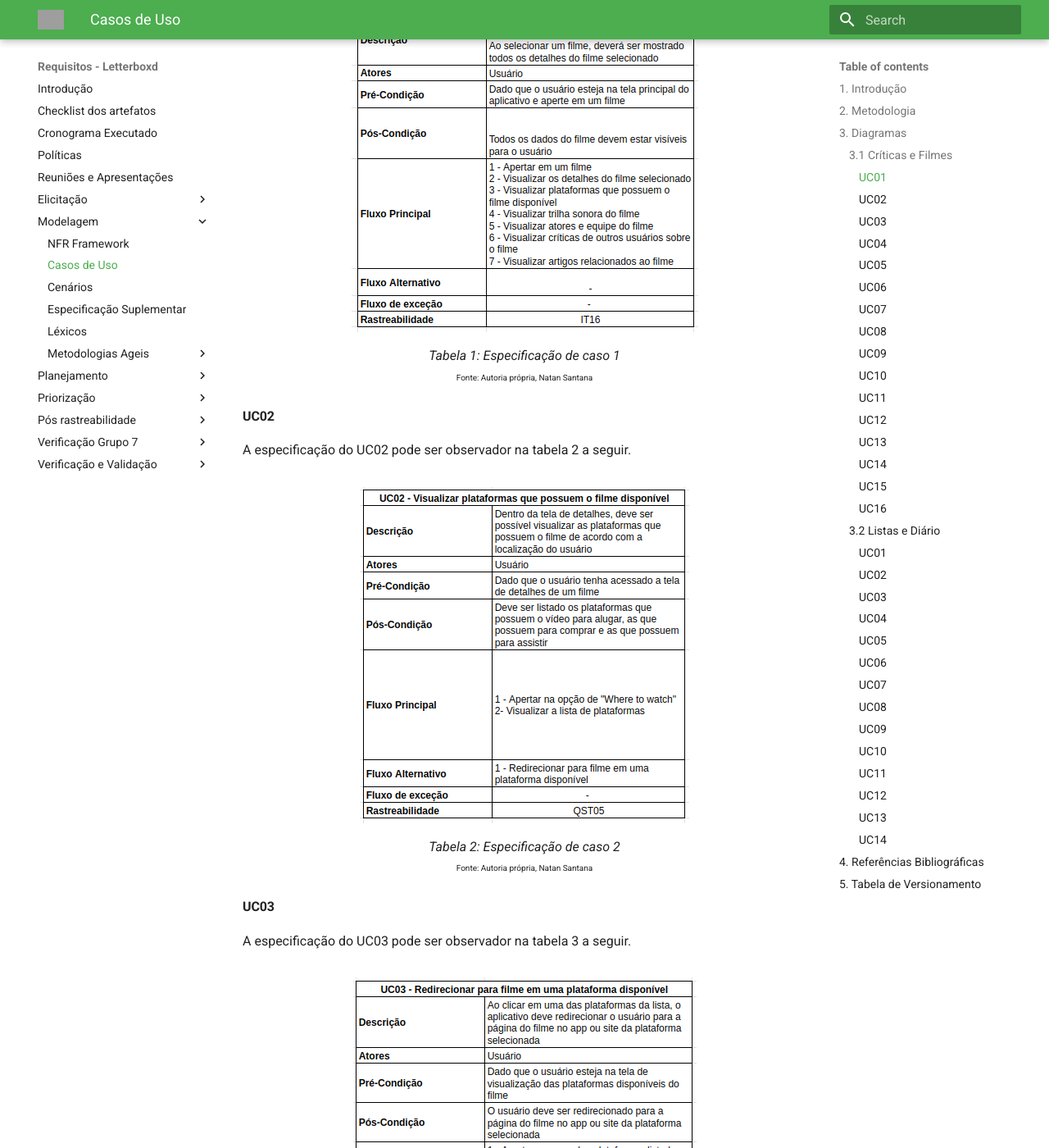
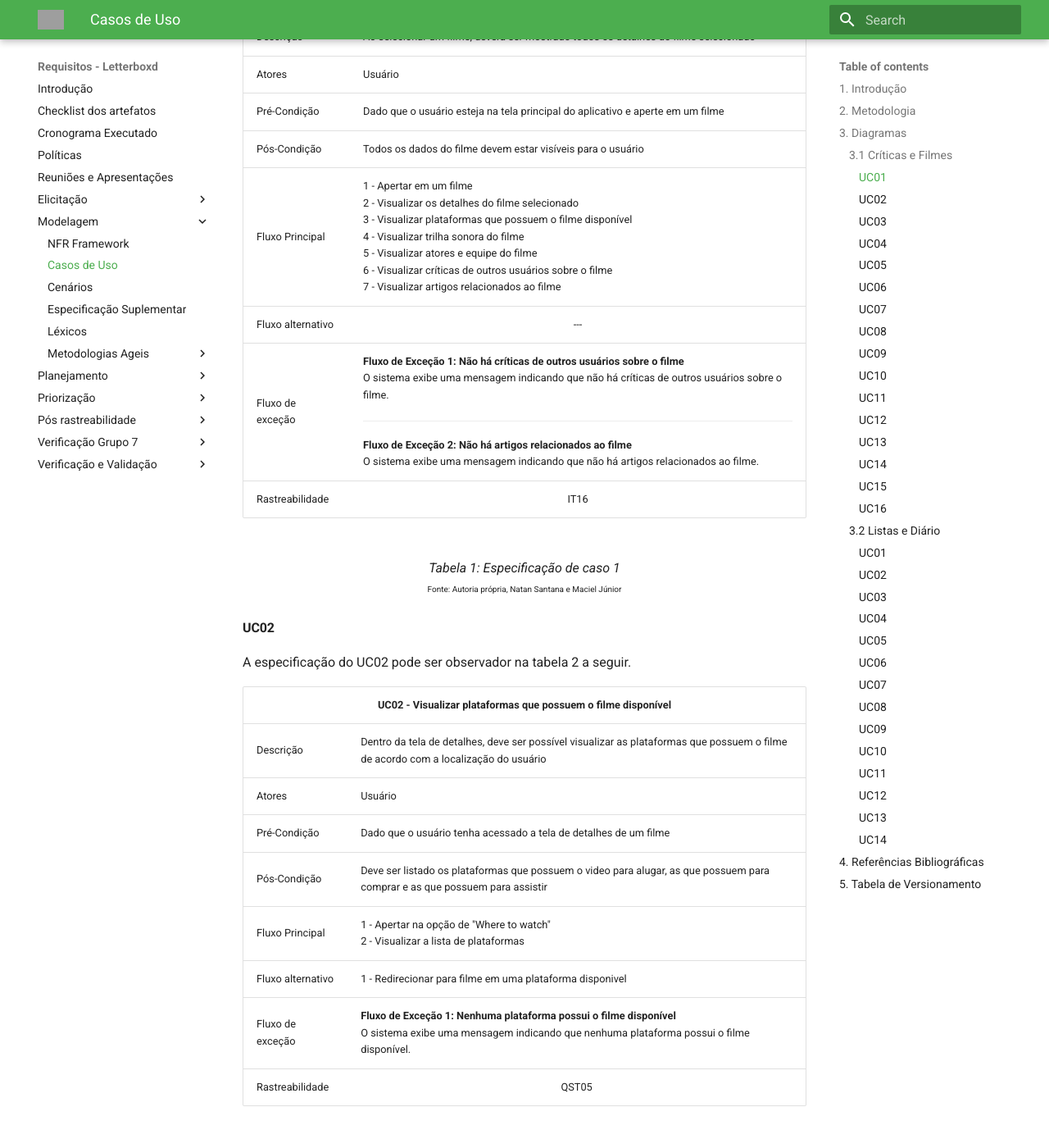
Before and after one commit to Requisitos-de-Software/2023.1-Letterboxd, an MkDocs documentation site: the page built from docs/Modelagem/casoUso.md, in a window 1280 px wide and 1400 px high, scrolled down 2569 px. Shown: the whole window at 82% size. Built offline with MkDocs 1.6.1 and Material for MkDocs 9.7.7, drawn with Linux system fonts in a browser that asks for light colours; some of the changed text lies outside the part shown; grey boxes are pictures that could not be loaded.

Commit message:
26-fix: corrige UC1 e UC2, altera UC3 para tabela padrão

```diff
--- a/docs/Modelagem/casoUso.md
+++ b/docs/Modelagem/casoUso.md
@@ -46,30 +46,174 @@
 
 #### UC01
 
-A especificação do UC01 pode ser observador na tabela 1 a seguir.
+A especificação do UC01 pode ser observada na tabela 1 a seguir.
+
+<table style="width: 100%;">
+  <tr>
+    <th style="text-align: center;" colspan="2">UC01 - Visualizar detalhes do filme</th>
+  </tr>
+  <tr>
+    <td style="vertical-align: middle;">Descrição</td>
+    <td style="vertical-align: middle;">Ao selecionar um filme, deverá ser mostrado todos os detalhes do filme selecionado</td>
+  </tr>
+  <tr>
+    <td style="vertical-align: middle;">Atores</td>
+    <td style="vertical-align: middle;">Usuário</td>
+  </tr>
+  <tr>
+    <td style="vertical-align: middle;">Pré-Condição</td>
+    <td style="vertical-align: middle;">Dado que o usuário esteja na tela principal do aplicativo e aperte em um filme</td>
+  </tr>
+  <tr>
+    <td style="vertical-align: middle;">Pós-Condição</td>
+    <td style="vertical-align: middle;">Todos os dados do filme devem estar visíveis para o usuário</td>
+  </tr>
+  <tr>
+    <td style="vertical-align: middle;">Fluxo Principal</td>
+    <td style="vertical-align: middle;">
+    1 - Apertar em um filme <br>
+    2 - Visualizar os detalhes do filme selecionado <br>
+    3 - Visualizar plataformas que possuem o filme disponível <br>
+    4 - Visualizar trilha sonora do filme <br>
+    5 - Visualizar atores e equipe do filme <br>
+    6 - Visualizar críticas de outros usuários sobre o filme <br>
+    7 - Visualizar artigos relacionados ao filme
+    </td>
+  </tr>
+  <tr>
+    <td style="vertical-align: middle;">Fluxo alternativo</td>
+    <td style="vertical-align: middle; text-align:center">---</td>
+  </tr>
+  <tr>
+    <td style="vertical-align: middle;">Fluxo de exceção</td>
+    <td style="vertical-align: middle;">
+      <strong>Fluxo de Exceção 1: Não há críticas de outros usuários sobre o filme</strong><br>
+      O sistema exibe uma mensagem indicando que não há críticas de outros usuários sobre o filme.
+      <hr>
+      <strong>Fluxo de Exceção 2: Não há artigos relacionados ao filme</strong><br>
+      O sistema exibe uma mensagem indicando que não há artigos relacionados ao filme.
+    </td>
+  </tr>
+  <tr>
+    <td style="vertical-align: middle;">Rastreabilidade</td>
+    <td style="vertical-align: middle; text-align:center">IT16</td>
+  </tr>
+</table>
 
 <figure markdown>
-  ![Caso de uso 1](../assets/casosDeUso/l1uc01.png)
   <figcaption>Tabela 1: Especificação de caso 1</figcaption>
-  <p style="margin-top: -10px; font-size: 10px">Fonte: Autoria própria, Natan Santana</p>
+  <p style="margin-top: -10px; font-size: 10px">Fonte: Autoria própria, Natan Santana e Maciel Júnior</p>
 </figure>
 
 #### UC02
 
 A especificação do UC02 pode ser observador na tabela 2 a seguir.
 
+<table style="width: 100%;">
+  <tr>
+    <th style="text-align: center;" colspan="2">UC02 - Visualizar plataformas que possuem o filme disponível</th>
+  </tr>
+  <tr>
+    <td style="vertical-align: middle;">Descrição</td>
+    <td style="vertical-align: middle;">Dentro da tela de detalhes, deve ser possível visualizar as plataformas
+    que possuem o filme de acordo com a localização do usuário</td>
+  </tr>
+  <tr>
+    <td style="vertical-align: middle;">Atores</td>
+    <td style="vertical-align: middle;">Usuário</td>
+  </tr>
+  <tr>
+    <td style="vertical-align: middle;">Pré-Condição</td>
+    <td style="vertical-align: middle;">Dado que o usuário tenha acessado a tela
+de detalhes de um filme</td>
+  </tr>
+  <tr>
+    <td style="vertical-align: middle;">Pós-Condição</td>
+    <td style="vertical-align: middle;">Deve ser listado os plataformas que possuem o video para alugar, as que
+possuem para comprar e as que possuem para assistir</td>
+  </tr>
+  <tr>
+    <td style="vertical-align: middle;">Fluxo Principal</td>
+    <td style="vertical-align: middle;">
+    1 - Apertar na opção de "Where to watch" <br>
+    2 - Visualizar a lista de plataformas <br>
+    </td>
+  </tr>
+  <tr>
+    <td style="vertical-align: middle;">Fluxo alternativo</td>
+    <td style="vertical-align: middle;">
+    1 - Redirecionar para filme em uma plataforma disponivel
+    </td>
+  </tr>
+  <tr>
+    <td style="vertical-align: middle;">Fluxo de exceção</td>
+    <td style="vertical-align: middle;">
+      <strong>Fluxo de Exceção 1: Nenhuma plataforma possui o filme disponível</strong><br>
+      O sistema exibe uma mensagem indicando que nenhuma plataforma possui o filme disponível.
+    </td>
+  </tr>
+  <tr>
+    <td style="vertical-align: middle;">Rastreabilidade</td>
+    <td style="vertical-align: middle; text-align:center">QST05</td>
+  </tr>
+</table>
 <figure markdown>
-  ![Caso de uso 2](../assets/casosDeUso/l1uc02.png)
   <figcaption>Tabela 2: Especificação de caso 2</figcaption>
-  <p style="margin-top: -10px; font-size: 10px">Fonte: Autoria própria, Natan Santana</p>
+  <p style="margin-top: -10px; font-size: 10px">Fonte: Autoria própria, Natan Santana e Maciel Júnior</p>
 </figure>
 
 #### UC03
 
 A especificação do UC03 pode ser observador na tabela 3 a seguir.
 
+<table style="width: 100%;">
+  <tr>
+    <th style="text-align: center;" colspan="2">UC03 - Redirecionar para filme em uma plataforma disponível</th>
+  </tr>
+  <tr>
+    <td style="vertical-align: middle;">Descrição</td>
+    <td style="vertical-align: middle;">Ao clicar em uma das plataformas da lista, o aplicativo deve redirecionar o usuário para a página do filme no app ou site da plataforma selecionada</td>
+  </tr>
+  <tr>
+    <td style="vertical-align: middle;">Atores</td>
+    <td style="vertical-align: middle;">Usuário</td>
+  </tr>
+  <tr>
+    <td style="vertical-align: middle;">Pré-Condição</td>
+    <td style="vertical-align: middle;">Dado que o usuário esteja na tela de visualização das plataformas disponíveis do
+filme</td>
+  </tr>
+  <tr>
+    <td style="vertical-align: middle;">Pós-Condição</td>
+    <td style="vertical-align: middle;">O usuário deve ser redirecionado para a página do filme no app ou site da plataforma
+selecionada</td>
+  </tr>
+  <tr>
+    <td style="vertical-align: middle;">Fluxo Principal</td>
+    <td style="vertical-align: middle;">
+    1 - Apertar em uma das plataformas listadas <br>
+    2 - Redirecionar para a pagina do filme no app
+ou site da plataforma selecionada <br>
+    </td>
+  </tr>
+  <tr>
+    <td style="vertical-align: middle;">Fluxo alternativo</td>
+    <td style="vertical-align: middle; text-align: center;">
+    ---
+    </td>
+  </tr>
+  <tr>
+    <td style="vertical-align: middle;">Fluxo de exceção</td>
+    <td style="vertical-align: middle; text-align: center;">
+      ---
+    </td>
+  </tr>
+  <tr>
+    <td style="vertical-align: middle;">Rastreabilidade</td>
+    <td style="vertical-align: middle; text-align:center">ENT02</td>
+  </tr>
+</table>
 <figure markdown>
-  ![Caso de uso 3](../assets/casosDeUso/l1uc03.png)
   <figcaption>Tabela 3: Especificação de caso 3</figcaption>
   <p style="margin-top: -10px; font-size: 10px">Fonte: Autoria própria, Natan Santana</p>
 </figure>
--- a/mkdocs.yml
+++ b/mkdocs.yml
@@ -10,6 +10,7 @@
 markdown_extensions:
   - attr_list
   - md_in_html
+  - pymdownx.extra
   - pymdownx.highlight:
       anchor_linenums: true
       line_spans: __span
```
